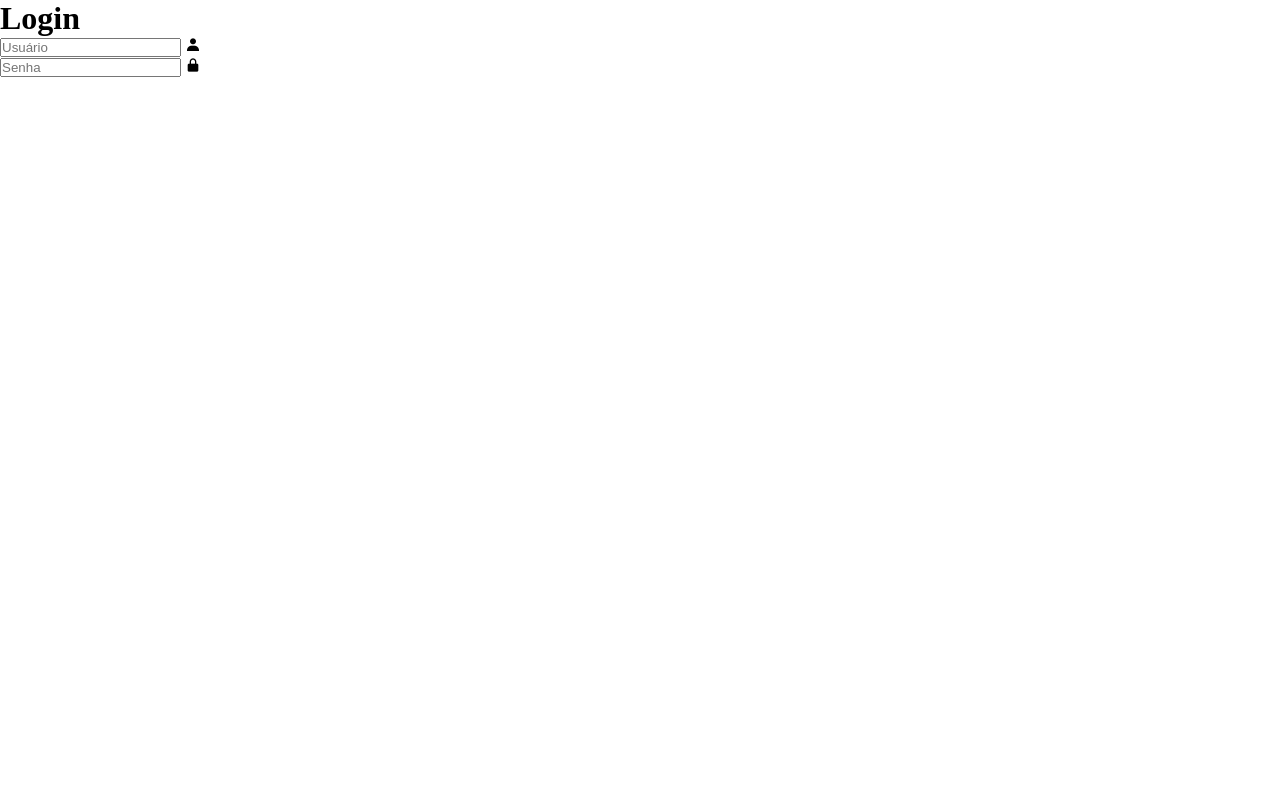
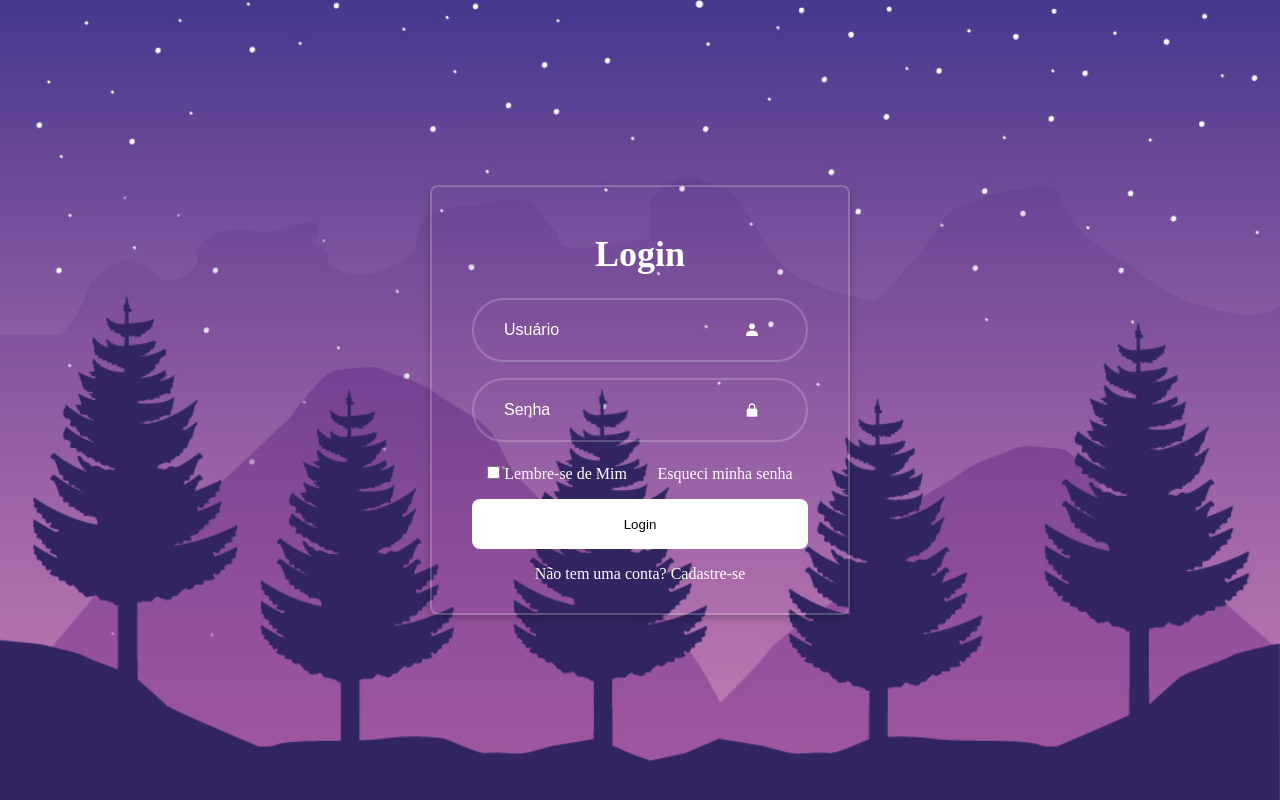
Before and after one commit to Eduardo475-oss/Projeto-Teste, a plain HTML site: page index.html in a window 1280 px wide. Drawn offline with nearby package versions, Linux system fonts and the light colour scheme.

Commit message:
Finalizado

```diff
--- a/index.html
+++ b/index.html
@@ -3,7 +3,7 @@
 <head>
     <link rel="preconnect" href="https://fonts.googleapis.com">
     <link rel="preconnect" href="https://fonts.gstatic.com" crossorigin>
-    <link href="https://fonts.googleapis.com/css2?family=Roboto:ital,wght@0,100..900;1,100..900&display=swap" rel="stylesheet">
+    <link href="https://fonts.googleapis.com/css2?family=Poppins:ital,wght@0,100;0,200;0,300;0,400;0,500;0,600;0,700;0,800;0,900;1,100;1,200;1,300;1,400;1,500;1,600;1,700;1,800;1,900&display=swap" rel="stylesheet">
 
     <link href='https://unpkg.com/boxicons@2.1.4/css/boxicons.min.css' rel='stylesheet'>
 
@@ -26,6 +26,20 @@
                 <input type="password" placeholder="Senha">
                 <i class="bx bxs-lock-alt"></i>
             </div>
+
+            <div class="remember-forgot">
+                <label>
+                    <input type="checkbox">
+                    Lembre-se de Mim
+                </label>
+                <a href="#">Esqueci minha senha</a>
+            </div>
+
+            <button type="submit" class="login">Login</button>
+
+            <div class="register-link">
+                <p>Não tem uma conta? <a href="#">Cadastre-se</a></p>
+            </div>
         </form>
     </main>
 </body>
--- a/styles/global.css
+++ b/styles/global.css
@@ -1,17 +1,11 @@
-*,
-*::before,
-*::after {
-    box-sizing: border-box;
-
-
 * {
     margin: 0;
     padding: 0;
-}
+    box-sizing: border-box;
 }
 
 :root {
-    --font-family: "Roboto", sans-serif;
+    --font-family: "Poppins", sans-serif;
     --title-lg: 2rem bold var(--font-family);
     --text-lg: 1rem normal var(--font-family);
     --text-md: 1rem bold var(--font-family);
@@ -19,14 +13,31 @@
 }
 
 body {
-   img {
-    min-height: 100vh;
-    min-width: 100vw;
-   }
+   display: flex;
+   justify-content: center;
+   align-items: center;
+   min-height: 100vh;
+   background: url(../assets/img.jpg);
+   background-size: cover;
+   background-position: center;
 }
 
 .container {
-    --max-width: 414px;
-    width: min(var(--max-width), 100% - var(--px-md) * 2);
-    margin-inline: auto;
+    width: 420px;
+    margin-inline: 2rem;
+    background-color: transparent;
+    border: 2px solid rgba(255, 255, 255, .2);
+    border-radius: .5rem;
+    color: #fff;
+    box-shadow: rgba(0, 0, 0, 0.24) 0px 3px 8px;
+    padding: 30px 40px;
 }
+
+a {
+    text-decoration: none;
+    color: #fff;
+}
+
+a:hover {
+    text-decoration: underline;
+}
--- a/styles/login.css
+++ b/styles/login.css
@@ -1,9 +1,57 @@
-.login-box {
-    display: grid;
+.container h1 {
+    font-size: 2.25rem;
+    text-align: center;
+    margin-top: 1rem;
+}
+
+.input-box {
+    position: relative;
+    display: flex;
     align-items: center;
+    gap: .5rem;
+    width: 100%;
+    height: 50px;
+    margin: 30px 0;
+}
+
+.input-box i {
+    position: absolute;
+    right: 3rem;
+}
+
+.input-box input {
+    width: 100%;
+    height: 100%;
+    background-color: transparent;
+    border: 2px solid rgba(255, 255, 255, .2);
+    border-radius: 2.5rem;
+    outline: none;
+    font-size: 1rem;
+    color: #fff;
+    padding: 1.875rem 2.8125rem 1.875rem 1.875rem;
+}
+
+.input-box input::placeholder {
+    color: #fff;
+}
+
+.remember-forgot {
+    display: flex;
+    justify-content: space-around;
+}
+
+.register-link {
+    display: flex;
     justify-content: center;
+}
 
-
-    border: 1px solid whitesmoke;
-    padding: 2rem 3rem;
+.login {
+    margin-top: 1rem;
+    margin-bottom: 1rem;
+    width: 100%;
+    height: 50px;
+    background-color: #fff;
+    border: none;
+    border-radius: .5rem;
+    cursor: pointer;
 }
```
Also changed, not shown: assets/img-2.jpg (added).
